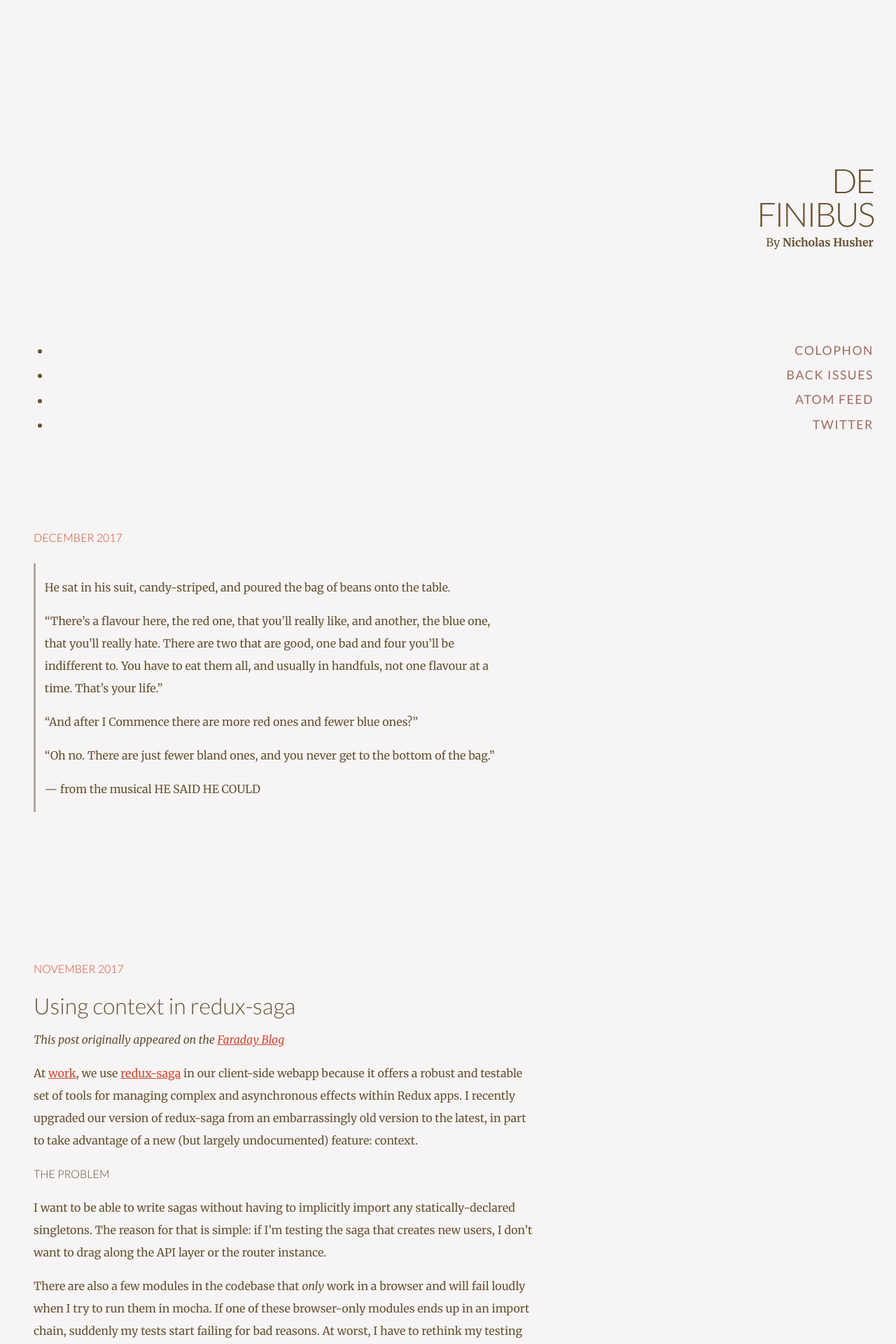
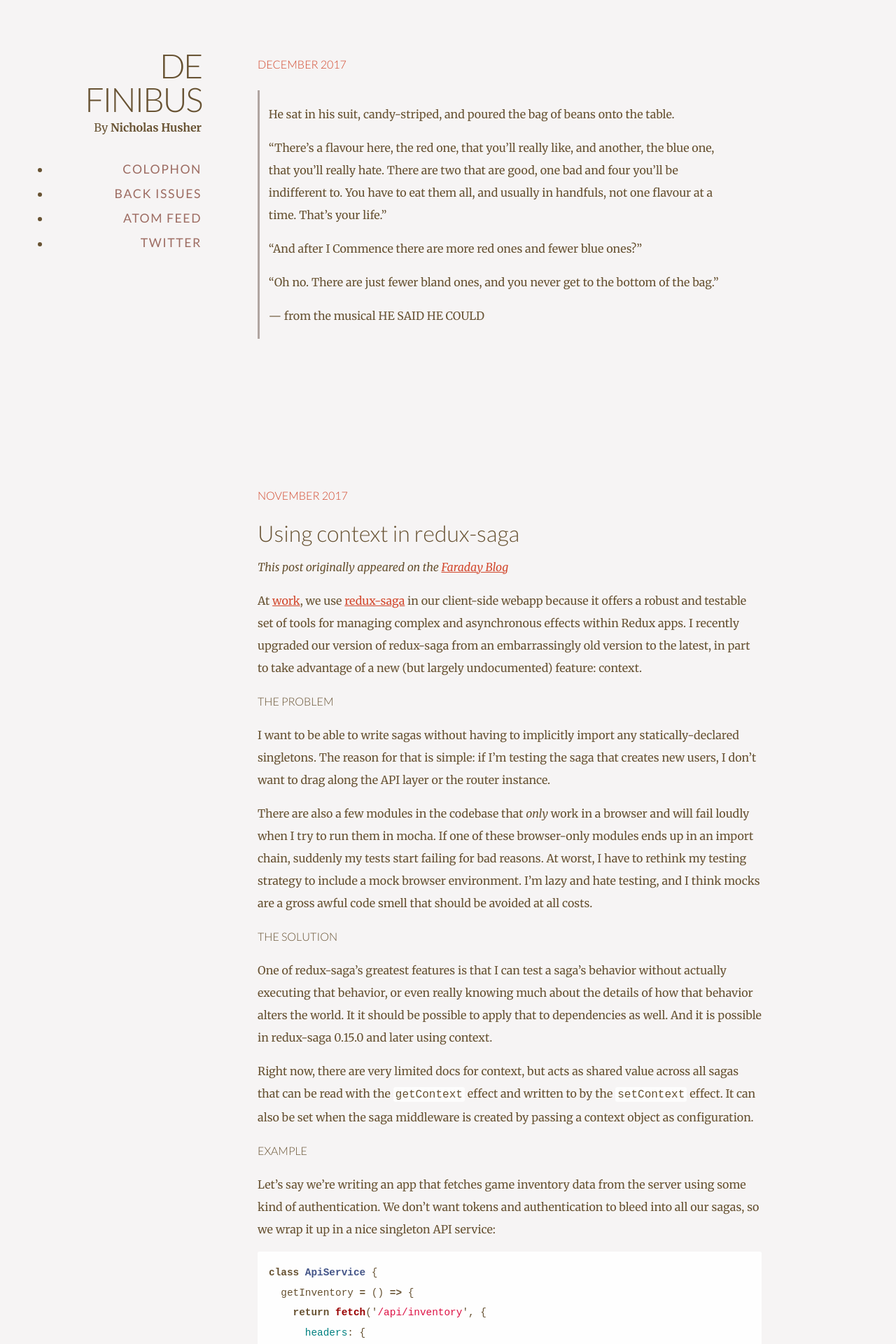
Before and after one commit to nhusher/blog, a Jekyll site: the page built from index.html, in a window 1280 px wide. Shown: the top 1920 px of the page at 70% size. Built offline with Jekyll 4.4.1, drawn with Linux system fonts in a browser that asks for light colours; nearby versions of some CDN libraries.

Commit message:
Fix grids

```diff
--- a/_layouts/default.html
+++ b/_layouts/default.html
@@ -5,7 +5,8 @@
     <meta name="viewport" content="initial-scale=1">
 
     <link href='http://fonts.googleapis.com/css?family=Lato:300,300italic,400,400italic|Merriweather:700italic,700,400italic,400' rel='stylesheet'>
-    <link rel="stylesheet" href="https://unpkg.com/purecss@1.0.0/build/pure-min.css" integrity="sha384-nn4HPE8lTHyVtfCBi5yW9d20FjT8BJwUXyWZT9InLYax14RDjBj46LmSztkmNP9w" crossorigin="anonymous">
+    <link rel="stylesheet" href="https://unpkg.com/purecss@1.0.0/build/pure-min.css">
+    <link rel="stylesheet" href="https://unpkg.com/purecss@1.0.0/build/grids-responsive-min.css">
     <link rel="stylesheet" href="/assets/css/styles.css">
 
     <link rel="alternate" type="application/atom+xml" href="/atom.xml"/>
```
